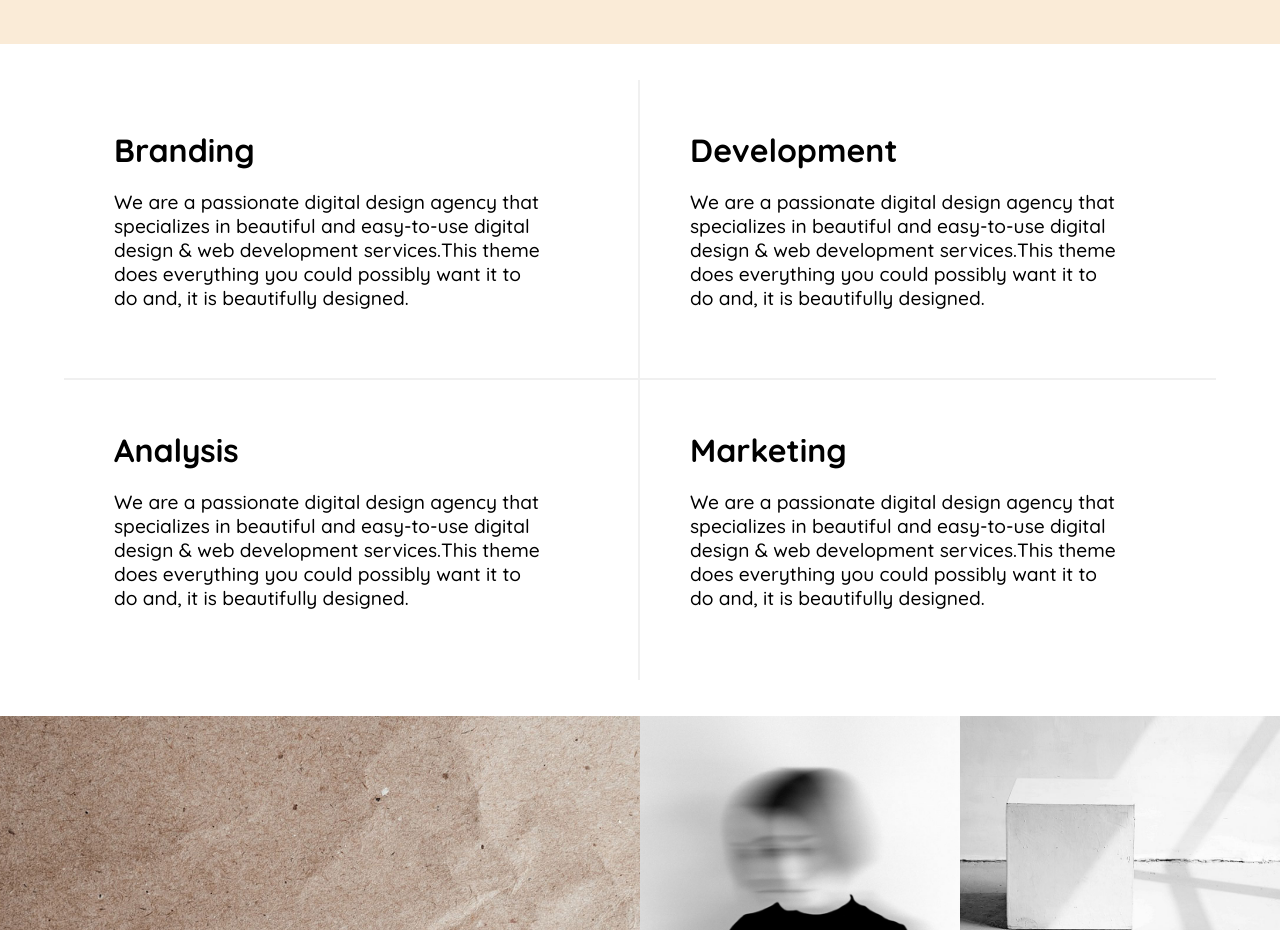
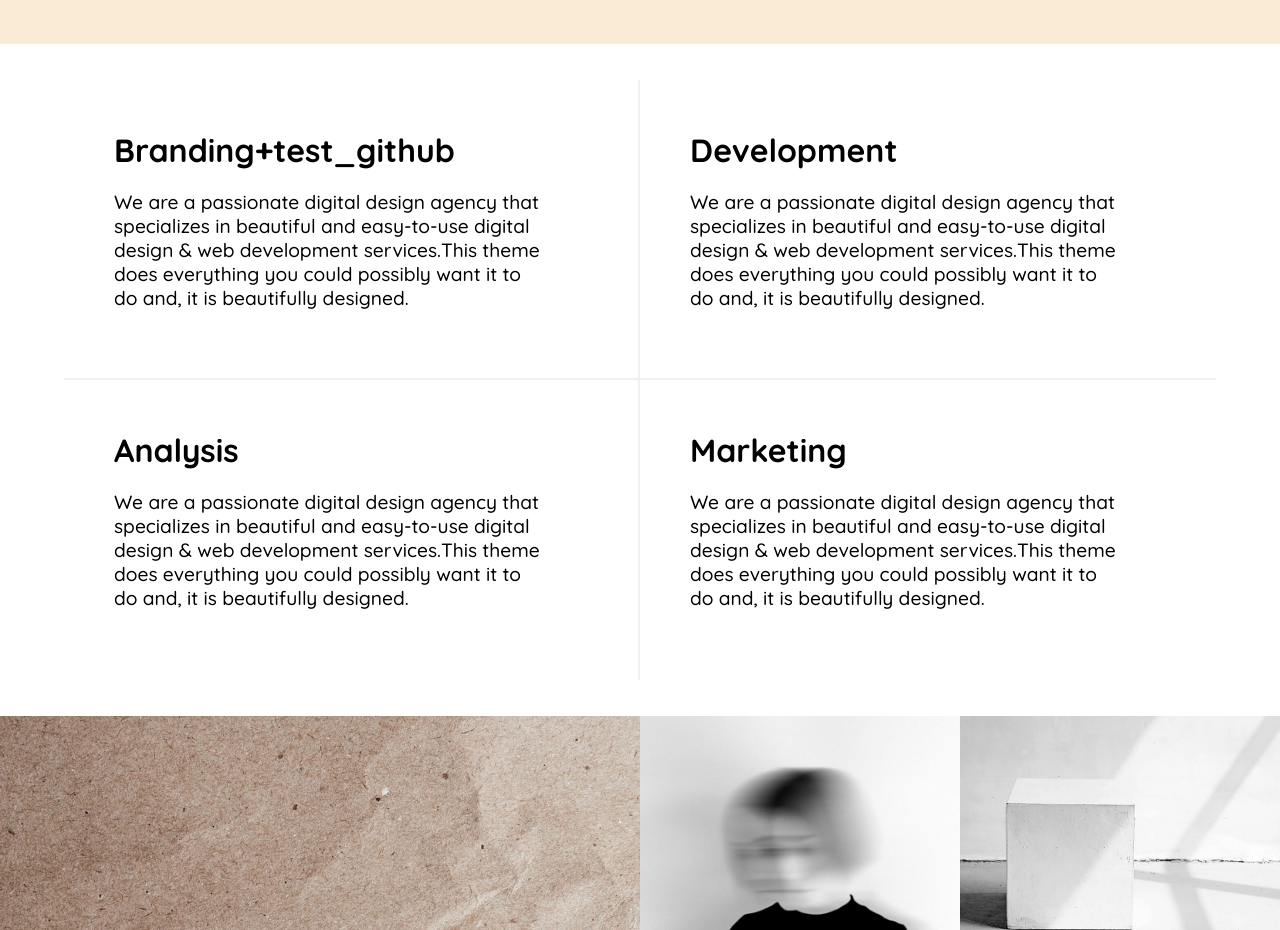
Before and after one commit to Junmovo/practice, a plain HTML site: page 220621/homepage.html in a window 1280 px wide. Shown: the part 820-1750 px from the top of the page. Drawn offline with nearby package versions, Linux system fonts and the light colour scheme.

Commit message:
githubtest

```diff
--- a/220621/homepage.html
+++ b/220621/homepage.html
@@ -40,7 +40,7 @@
 </div>
     <div class="wrapper">
         <div class="txtbox1">
-        <h3>Branding</h3>
+        <h3>Branding+test_github</h3>
         <p>We are a passionate digital design agency that specializes in beautiful and easy-to-use digital design & web development services.This theme does everything you could possibly want it to do and, it is beautifully designed.</p>
         </div>
         <div class="txtbox2">
```
